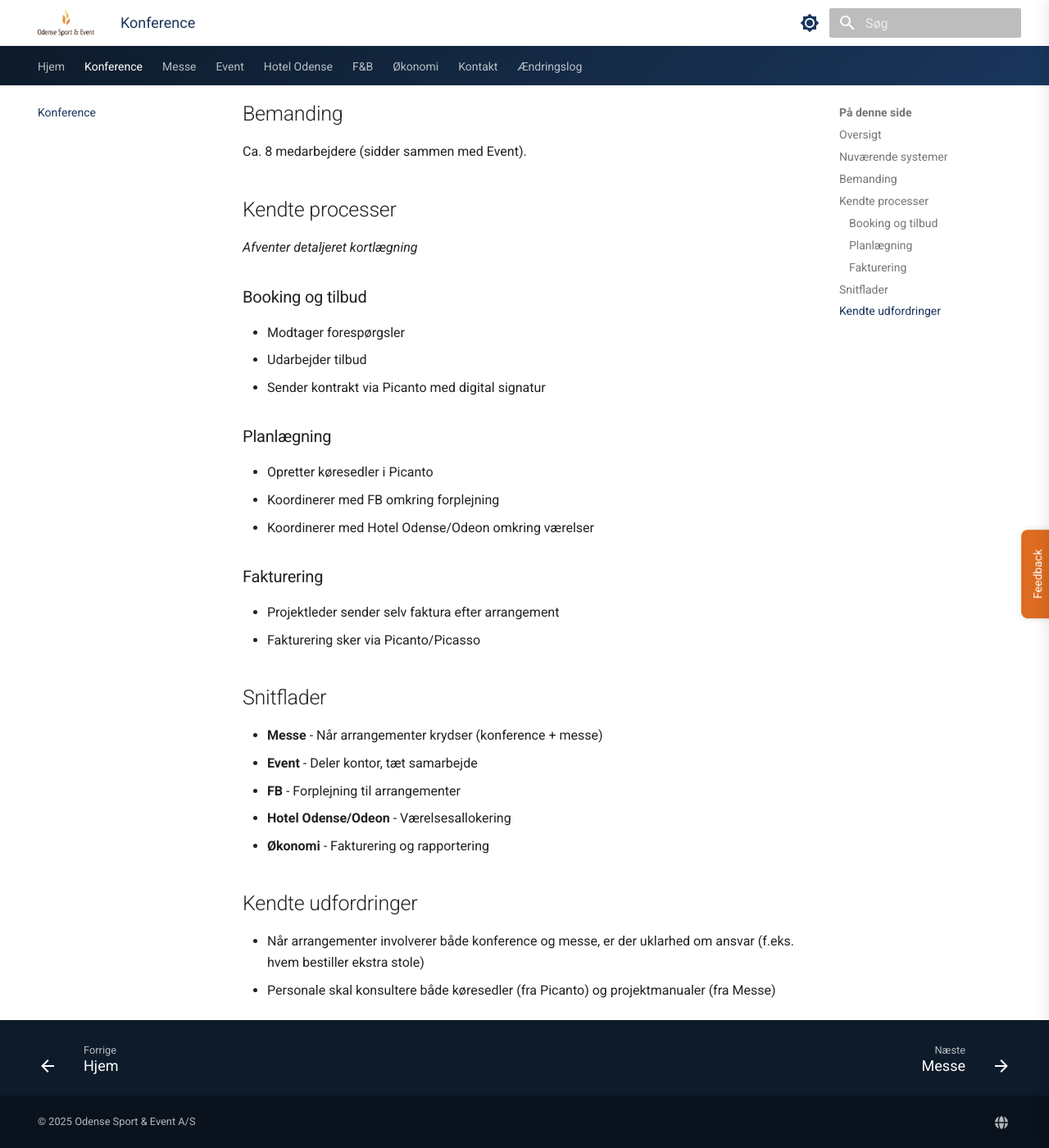
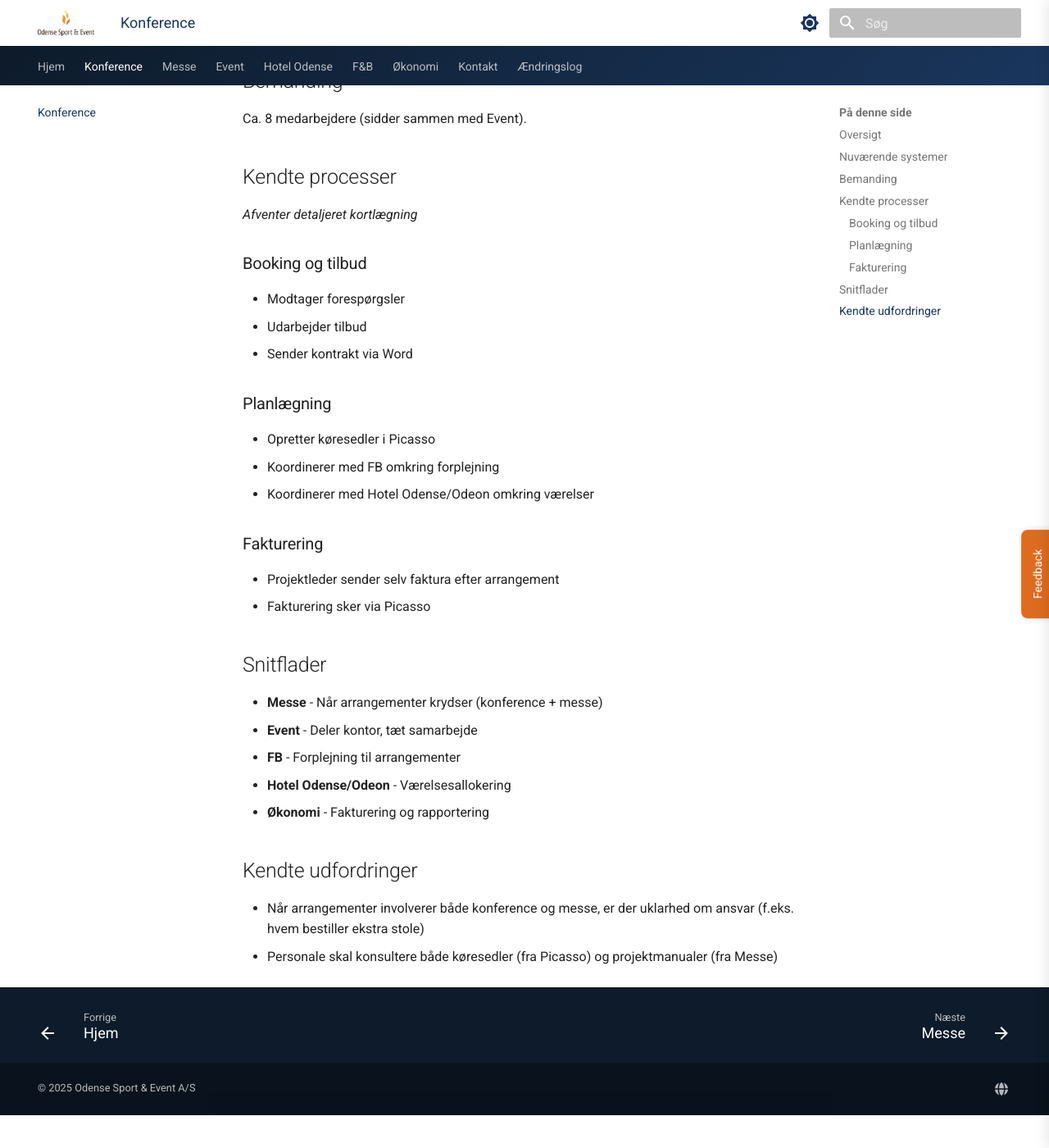
Before and after one commit to mbundgaard/OSE, an MkDocs documentation site: the page built from docs/konference/index.md, in a window 1280 px wide and 1400 px high, scrolled down 447 px. Shown: the whole window at 82% size. Built offline with MkDocs 1.6.1 and Material for MkDocs 9.7.7, drawn with Linux system fonts in a browser that asks for light colours; after the commit the page ends 1807 px from its top, so only the background shows below that; some of the changed text lies outside the part shown.

Commit message:
Rettelser og forbedringer
- Fjernet tags-funktionalitet
- Rettet Picanto → Picasso (Picanto eksisterer ikke)
- Kontrakter laves i Word, ikke Picasso
- Tilføjet feedback opfordring på forsiden
- Opdateret feedback placeholder tekst

🤖 Generated with [Claude Code](https://claude.com/claude-code)

Co-Authored-By: Claude Opus 4.5 <noreply@anthropic.com>

```diff
--- a/docs/konference/index.md
+++ b/docs/konference/index.md
@@ -3,7 +3,6 @@ tags:
   - konference
   - booking
   - Picasso
-  - Picanto
   - køresedler
   - tilbud
 ---
@@ -16,8 +15,8 @@ Konferenceafdelingen sidder sammen med Event og håndterer booking og afvikling
 
 ## Nuværende systemer
 
-- **Picasso** - Booking af lokaler og ressourcer
-- **Picanto** - Køresedler og kontrakter (digital signatur)
+- **Picasso** - Booking af lokaler og ressourcer, køresedler
+- **Word** - Kontrakter
 
 ## Bemanding
 
@@ -30,16 +29,16 @@ Ca. 8 medarbejdere (sidder sammen med Event).
 ### Booking og tilbud
 - Modtager forespørgsler
 - Udarbejder tilbud
-- Sender kontrakt via Picanto med digital signatur
+- Sender kontrakt via Word
 
 ### Planlægning
-- Opretter køresedler i Picanto
+- Opretter køresedler i Picasso
 - Koordinerer med FB omkring forplejning
 - Koordinerer med Hotel Odense/Odeon omkring værelser
 
 ### Fakturering
 - Projektleder sender selv faktura efter arrangement
-- Fakturering sker via Picanto/Picasso
+- Fakturering sker via Picasso
 
 ## Snitflader
 
@@ -52,4 +51,4 @@ Ca. 8 medarbejdere (sidder sammen med Event).
 ## Kendte udfordringer
 
 - Når arrangementer involverer både konference og messe, er der uklarhed om ansvar (f.eks. hvem bestiller ekstra stole)
-- Personale skal konsultere både køresedler (fra Picanto) og projektmanualer (fra Messe)
+- Personale skal konsultere både køresedler (fra Picasso) og projektmanualer (fra Messe)
--- a/mkdocs.yml
+++ b/mkdocs.yml
@@ -48,7 +48,6 @@ theme:
 plugins:
   - search:
       lang: da
-  - tags
 
 nav:
   - Hjem: index.md
--- a/overrides/js/feedback-widget.js
+++ b/overrides/js/feedback-widget.js
@@ -61,7 +61,7 @@
                   id="feedback-comment"
                   name="comment"
                   class="feedback-textarea"
-                  placeholder="Beskriv din feedback, forslag eller problem her..."
+                  placeholder="Hjælp os med at forbedre dokumentationen - del dine forslag, rettelser eller idéer til nyt indhold..."
                   required
                   aria-required="true"
                 ></textarea>
```
Also changed, not shown: docs/aendringslog/index.md (+1 -1 lines), docs/event/index.md (+5 -5 lines), docs/index.md (+6 -1 lines), docs/oekonomi/index.md (+1 -1 lines).
